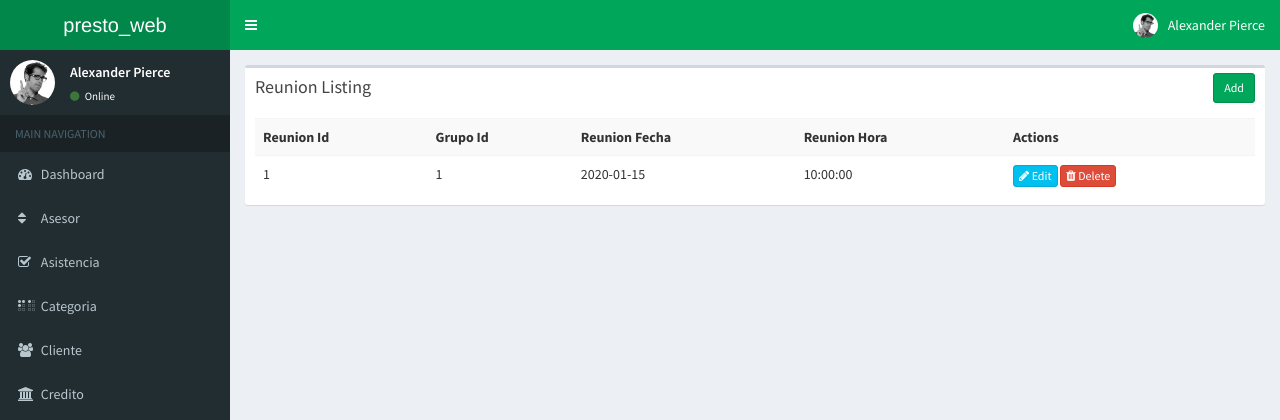
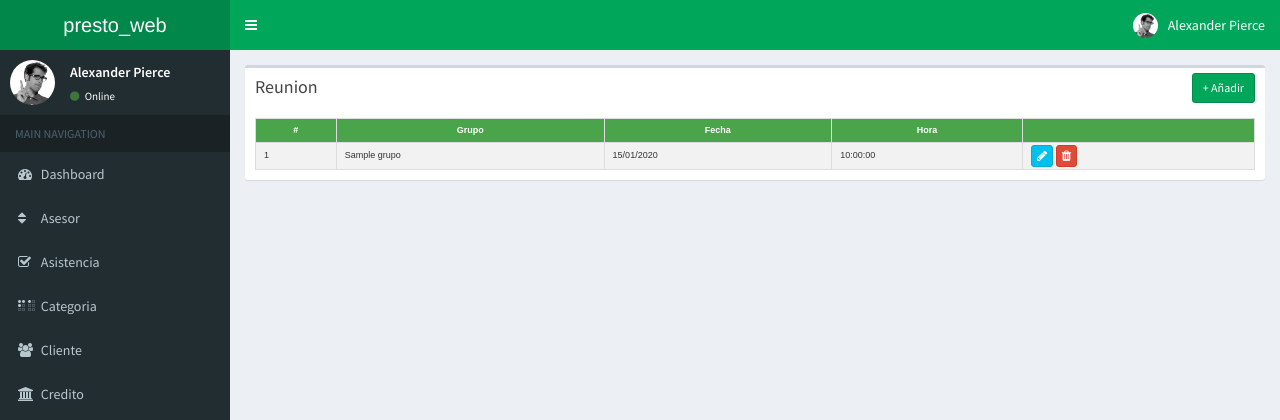
Before and after one commit to BitXad/presto_web, a CodeIgniter app: page /presto_web/reunion/index in a window 1280 px wide. Shown: the top 420 px of the page. Run offline with CodeIgniter, Linux system fonts and the light colour scheme; tables that the repository leaves empty hold one stand-in row (values such as "Sample post").

Commit message:
CRUD reunion

```diff
--- a/application/models/Reunion_model.php
+++ b/application/models/Reunion_model.php
@@ -37,13 +37,13 @@ class Reunion_model extends CI_Model
     {
         $reunion = $this->db->query("
             SELECT
-                *
+                r.*, g.*
 
             FROM
-                `reunion`
+                reunion r, grupo g
 
             WHERE
-                1 = 1
+                r.grupo_id=g.grupo_id
 
             ORDER BY `reunion_id` DESC
         ")->result_array();
--- a/application/views/reunion/index.php
+++ b/application/views/reunion/index.php
@@ -1,30 +1,35 @@
+<!------------------ ESTILO DE LAS TABLAS ----------------->
+<link href="<?php echo base_url('resources/css/mitabla.css'); ?>" rel="stylesheet">
+<!-------------------------------------------------------->
 <div class="row">
     <div class="col-md-12">
         <div class="box">
             <div class="box-header">
-                <h3 class="box-title">Reunion Listing</h3>
+                <h3 class="box-title">Reunion</h3>
             	<div class="box-tools">
-                    <a href="<?php echo site_url('reunion/add'); ?>" class="btn btn-success btn-sm">Add</a>
+                    <a href="<?php echo site_url('reunion/add'); ?>" class="btn btn-success btn-sm">+ Añadir</a>
                 </div>
             </div>
             <div class="box-body">
-                <table class="table table-striped">
+                <table class="table table-striped" id="mitabla">
                     <tr>
-						<th>Reunion Id</th>
-						<th>Grupo Id</th>
-						<th>Reunion Fecha</th>
-						<th>Reunion Hora</th>
-						<th>Actions</th>
+						<th>#</th>
+						<th>Grupo</th>
+						<th>Fecha</th>
+						<th>Hora</th>
+						<th></th>
                     </tr>
-                    <?php foreach($reunion as $r){ ?>
+                    <?php $i=0;
+                    foreach($reunion as $r){
+                        $i=$i+1; ?>
                     <tr>
-						<td><?php echo $r['reunion_id']; ?></td>
-						<td><?php echo $r['grupo_id']; ?></td>
-						<td><?php echo $r['reunion_fecha']; ?></td>
+						<td><?php echo $i; ?></td>
+						<td><?php echo $r['grupo_nombre']; ?></td>
+						<td><?php echo date('d/m/Y',strtotime($r['reunion_fecha'])); ?></td>
 						<td><?php echo $r['reunion_hora']; ?></td>
 						<td>
-                            <a href="<?php echo site_url('reunion/edit/'.$r['reunion_id']); ?>" class="btn btn-info btn-xs"><span class="fa fa-pencil"></span> Edit</a>
-                            <a href="<?php echo site_url('reunion/remove/'.$r['reunion_id']); ?>" class="btn btn-danger btn-xs"><span class="fa fa-trash"></span> Delete</a>
+                            <a href="<?php echo site_url('reunion/edit/'.$r['reunion_id']); ?>" class="btn btn-info btn-xs"><span class="fa fa-pencil"></span></a>
+                            <a href="<?php echo site_url('reunion/remove/'.$r['reunion_id']); ?>" class="btn btn-danger btn-xs"><span class="fa fa-trash"></span></a>
                         </td>
                     </tr>
                     <?php } ?>
```
Also changed, not shown: application/views/reunion/add.php (+9 -7 lines), application/views/reunion/edit.php (+10 -8 lines).
